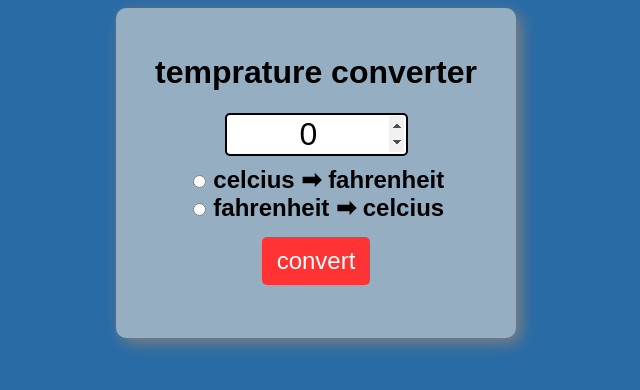
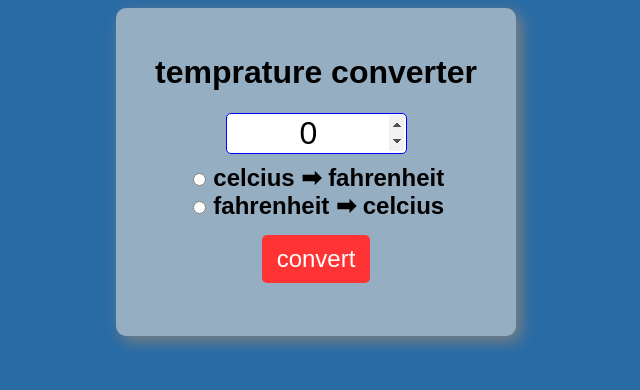
Before and after one commit to Bently-Night/temp_converter, a plain HTML site: page index.html in a window 1280 px wide. In both pictures the pointer is over the input "enter a number". Shown: the whole page, without its empty margins (324-964 px from the left). Drawn offline with Linux system fonts and the light colour scheme.

Commit message:
Update styles.css

```diff
--- a/styles.css
+++ b/styles.css
@@ -26,7 +26,13 @@ form{
     margin-bottom: 10px;
 
 }
+#textbox:active{
+    border: 1px solid blue;
+}
 
+#textbox:hover{
+    border: 1px solid blue;
+}
 label{
     font-size: 1.5em;
     font-weight: bold;
```
